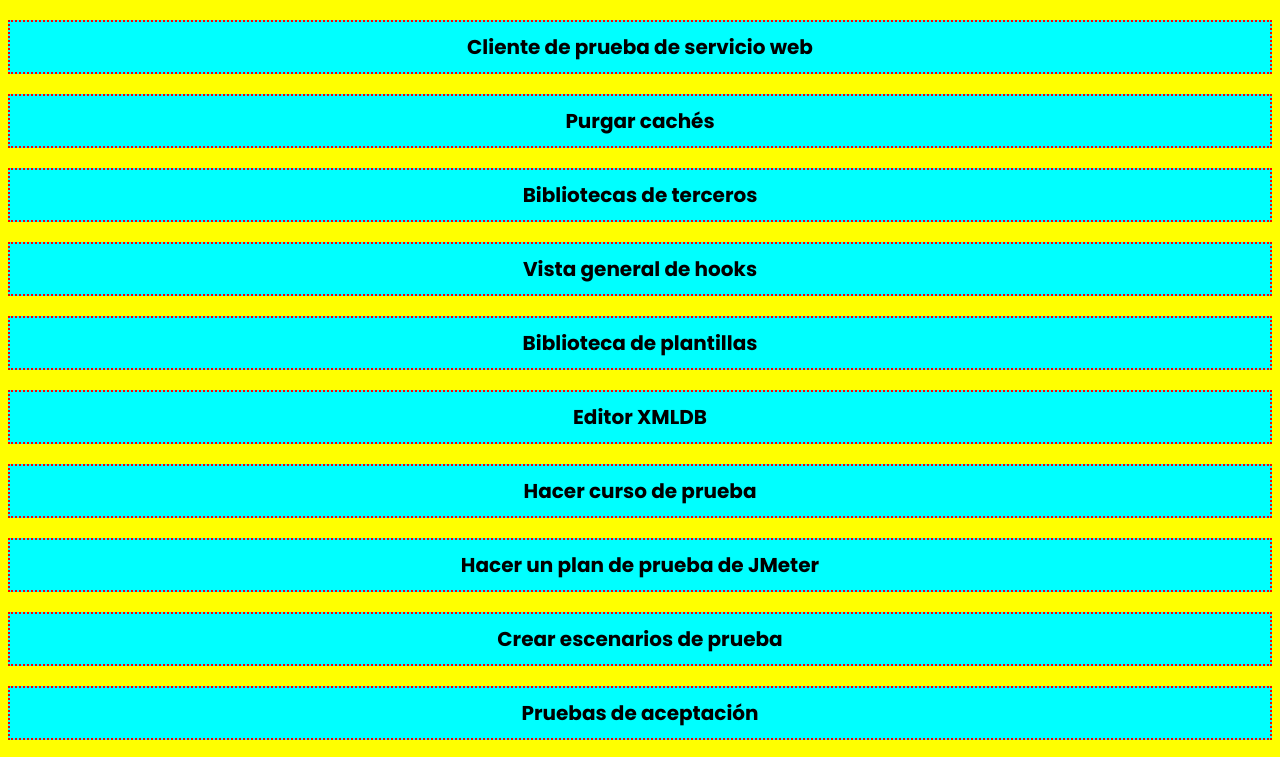
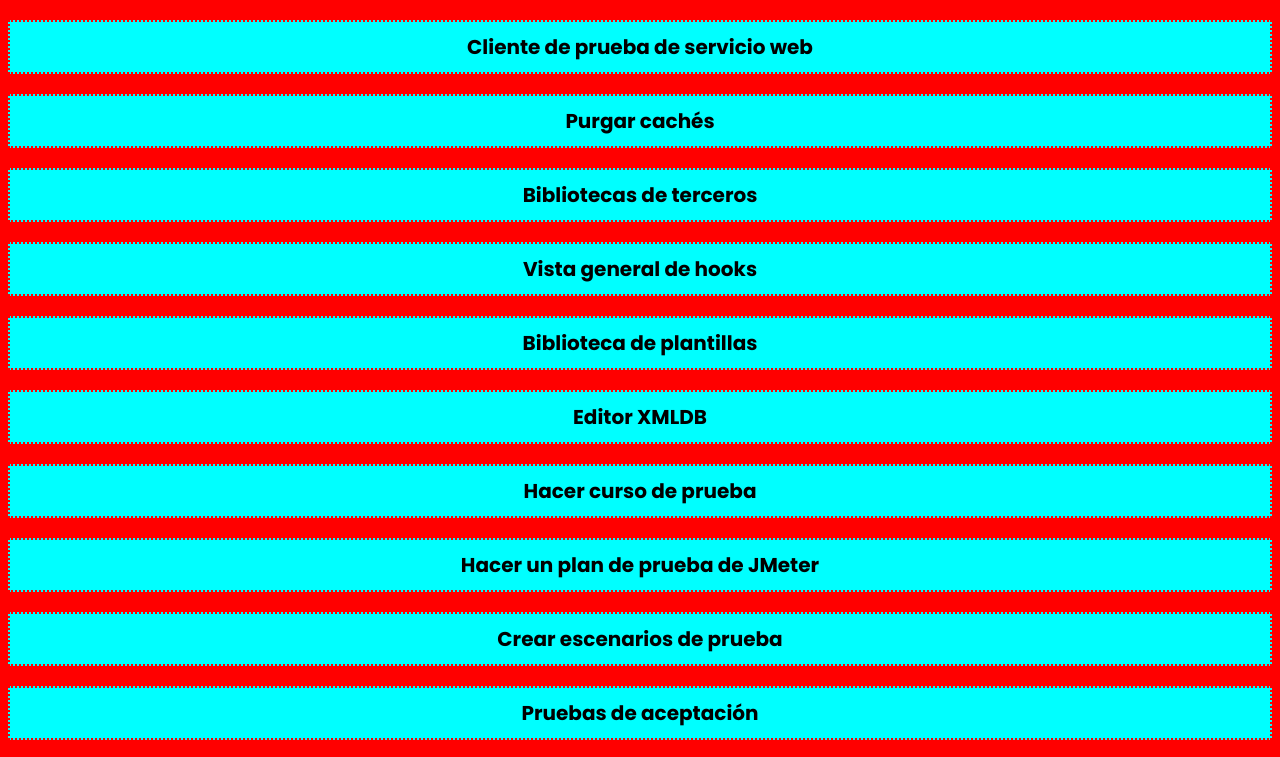
Before and after one commit to ISCOUTB/AS-clasesSAVIO, a plain HTML site: page index.html in a window 1280 px wide. Shown: the part 200-957 px from the top of the page. Drawn offline with Linux system fonts and the light colour scheme.

Commit message:
Update index.css

```diff
--- a/index.css
+++ b/index.css
@@ -1,7 +1,7 @@
 @import url('https://fonts.googleapis.com/css2?family=Poppins:wght@700&display=swap');
 
 body {
-  background-color: yellow !important;
+  background-color: red !important;
   color: black !important;
   font-family: 'Poppins', sans-serif !important;
   font-size: 20px !important;
```
